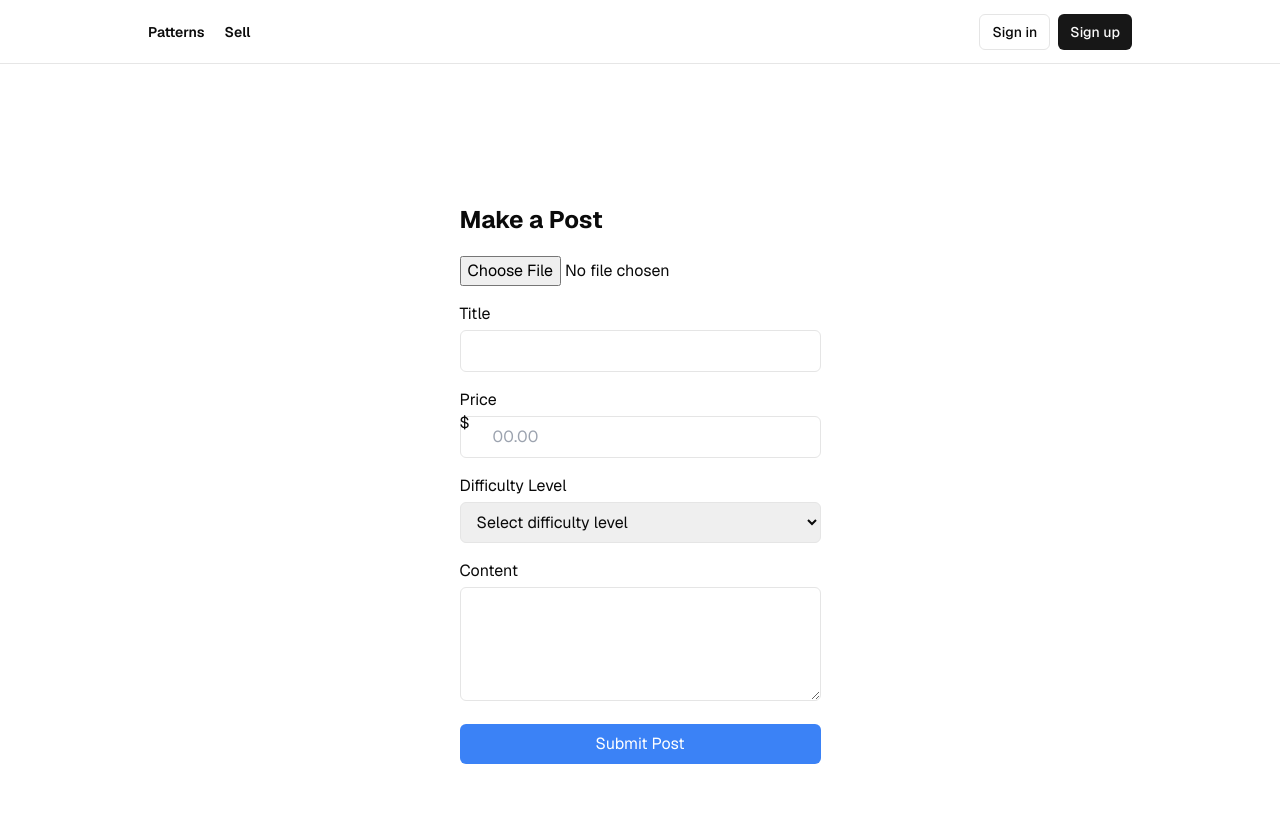
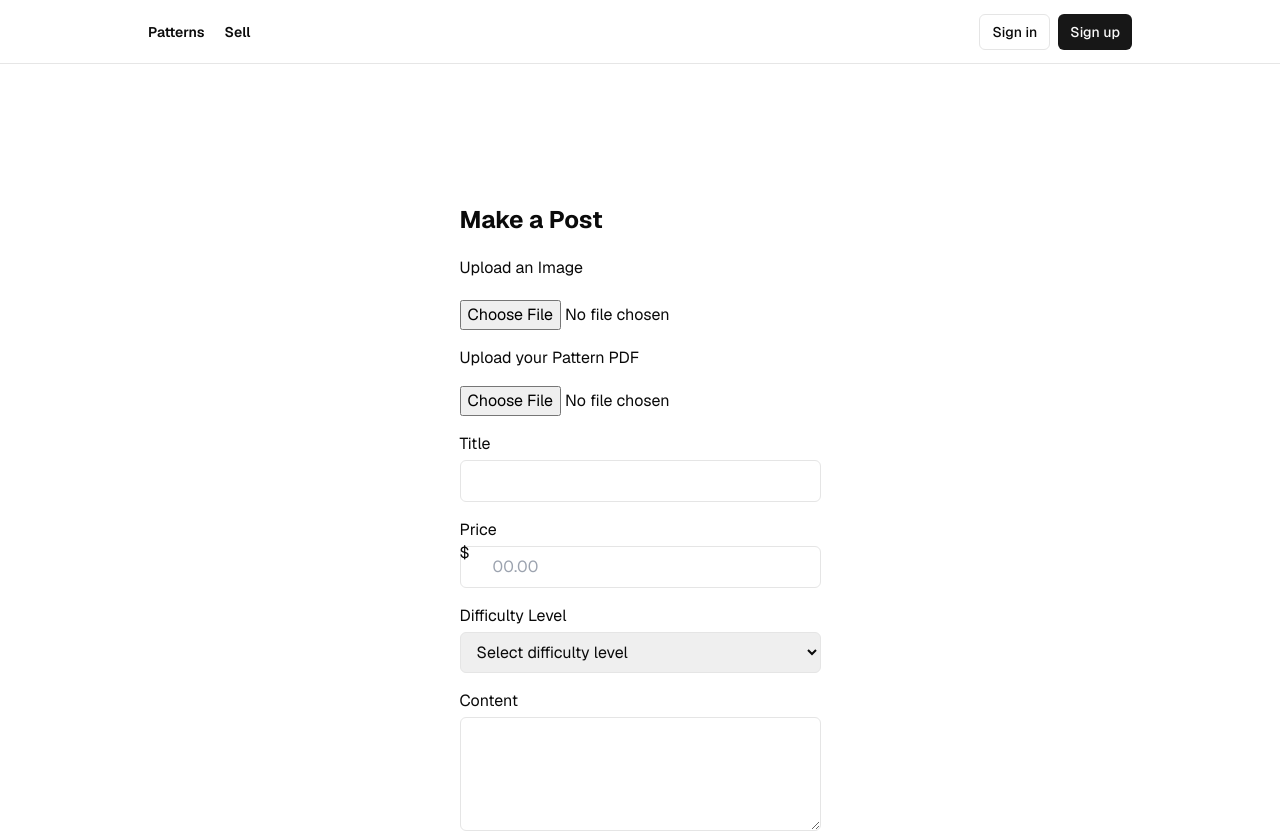
Before and after one commit to alexandermaat99/tppMVP, a Next.js app in the folder thepatternsplace/: page /protected/make-post in a window 1280 px wide. Shown: the top 832 px of the page. Built offline with nearby package versions, Linux system fonts and the light colour scheme; no server answers.

Commit message:
pattern upload works so epic

```diff
--- a/thepatternsplace/app/protected/make-post/page.tsx
+++ b/thepatternsplace/app/protected/make-post/page.tsx
@@ -10,6 +10,7 @@ export default function MakePostPage() {
   const [price, setPrice] = useState("");
   const [initial_difficulty, setInitialDifficulty] = useState("");
   const [file, setFile] = useState<File | null>(null); // New state for image file
+  const [pattern, setPattern] = useState<File | null>(null); // New state for pattern file
   const [uploading, setUploading] = useState(false);
   const router = useRouter();
   const supabase = createClient();
@@ -91,6 +92,44 @@ export default function MakePostPage() {
 
         console.log("Post created and image uploaded successfully!");
       }
+      if (pattern) {
+        // Extract file extension
+        const fileExtension = pattern.name.split(".").pop();
+        // Create a unique file name
+        const newFileName = `pattern_${Date.now()}.${fileExtension}`;
+        // Specify the file path in the storage bucket
+        const filePath = `patterns/${newFileName}`;
+
+        // Upload the file to Supabase storage bucket
+        const { data: patternUploadData, error: patternUploadError } =
+          await supabase.storage
+            .from("patterns") // Assuming your bucket is named 'patterns'
+            .upload(filePath, pattern);
+
+        if (patternUploadError) {
+          throw new Error(
+            `Pattern upload failed: ${patternUploadError.message}`
+          );
+        }
+
+        //get the puiblic url of the uploaded pattern
+        const { data: publicUrlData } = supabase.storage
+          .from("patterns")
+          .getPublicUrl(filePath);
+
+        const publicURL = publicUrlData.publicUrl;
+
+        const { error: insertError } = await supabase
+          .from("posts")
+          .update({ file_download: publicURL }) // Store the pattern URL
+          .eq("id", postID); // Link the pattern to the post using postID
+
+        if (insertError) {
+          throw new Error(`Error storing pattern URL: ${insertError.message}`);
+        }
+
+        console.log("Pattern uploaded successfully!");
+      }
 
       // 5. Redirect after successful post creation
       router.push("/"); // Redirect to home page or post list
@@ -119,9 +158,24 @@ export default function MakePostPage() {
       <h1 className="text-2xl font-bold mb-5">Make a Post</h1>
       <form onSubmit={handleSubmit} className="space-y-4">
         {/* image for the post  */}
+        <label htmlFor="image" className="block mb-1">
+          Upload an Image
+        </label>
         <input
           type="file"
+          id="image"
           onChange={(e) => setFile(e.target.files ? e.target.files[0] : null)}
+        />
+
+        <label htmlFor="pattern" className="block mb-1">
+          Upload your Pattern PDF
+        </label>
+        <input
+          type="file"
+          id="pattern"
+          onChange={(e) =>
+            setPattern(e.target.files ? e.target.files[0] : null)
+          }
         />
 
         <div>
```
